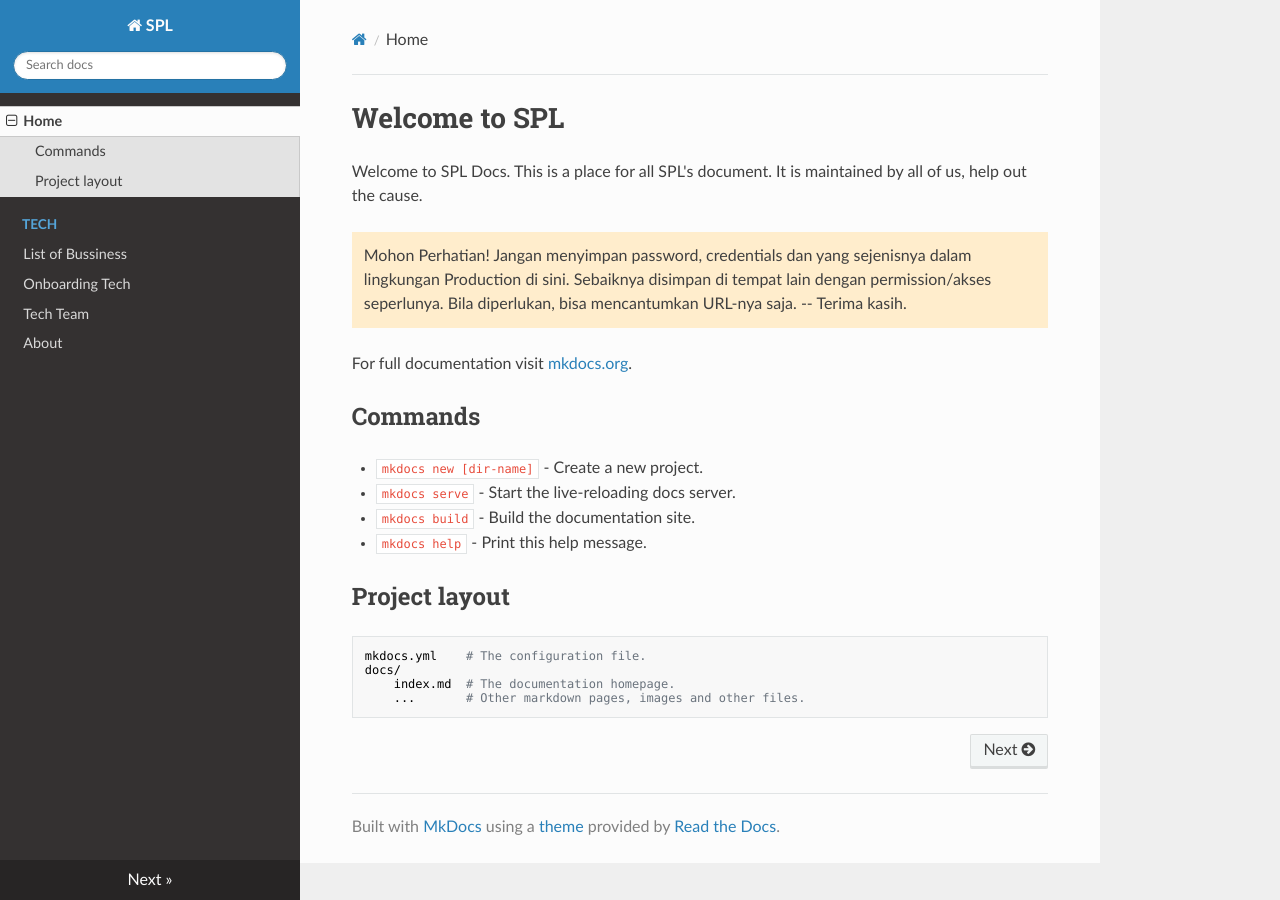
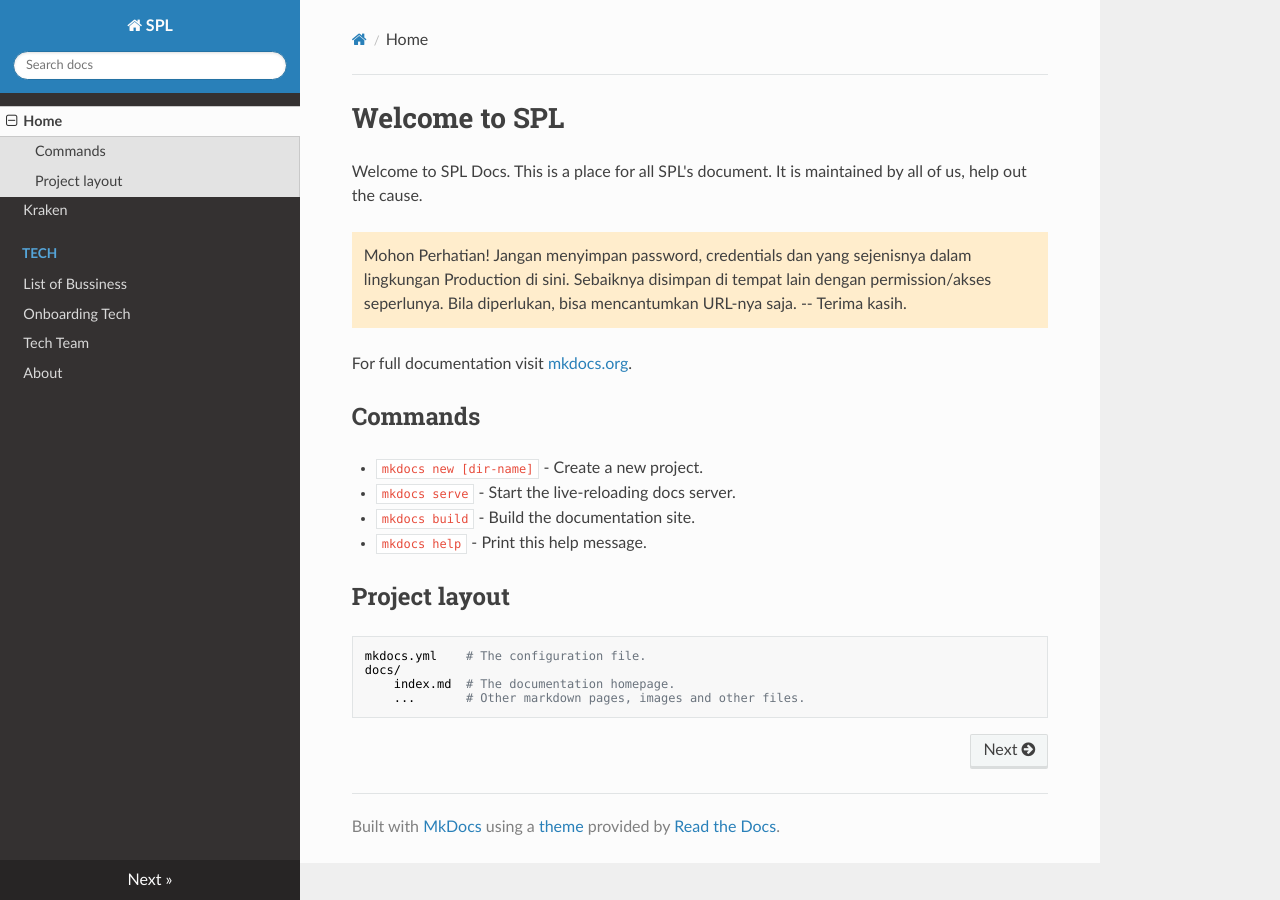
Before and after one commit to sylviasepulsa/sptest, an MkDocs documentation site: the page built from docs/index.md, in a window 1280 px wide. Built offline with MkDocs 1.6.1, drawn with Linux system fonts in a browser that asks for light colours; nearby versions of some CDN libraries.

Commit message:
add nav for kraken.md

```diff
--- a/mkdocs.yml
+++ b/mkdocs.yml
@@ -2,8 +2,9 @@ site_name: SPL
 
 nav:
     - Home: index.md
+    - Kraken: kraken.md
     - Tech:
-      - List of Bussiness: list_bussiness.md
+      - List of Bussiness: tech/list_bussiness.md
       - Onboarding Tech: tech/tech_onboarding.md
       - Tech Team: tech/tech_team.md
     - About: about.md
```
Also changed, not shown: 1 other file.
